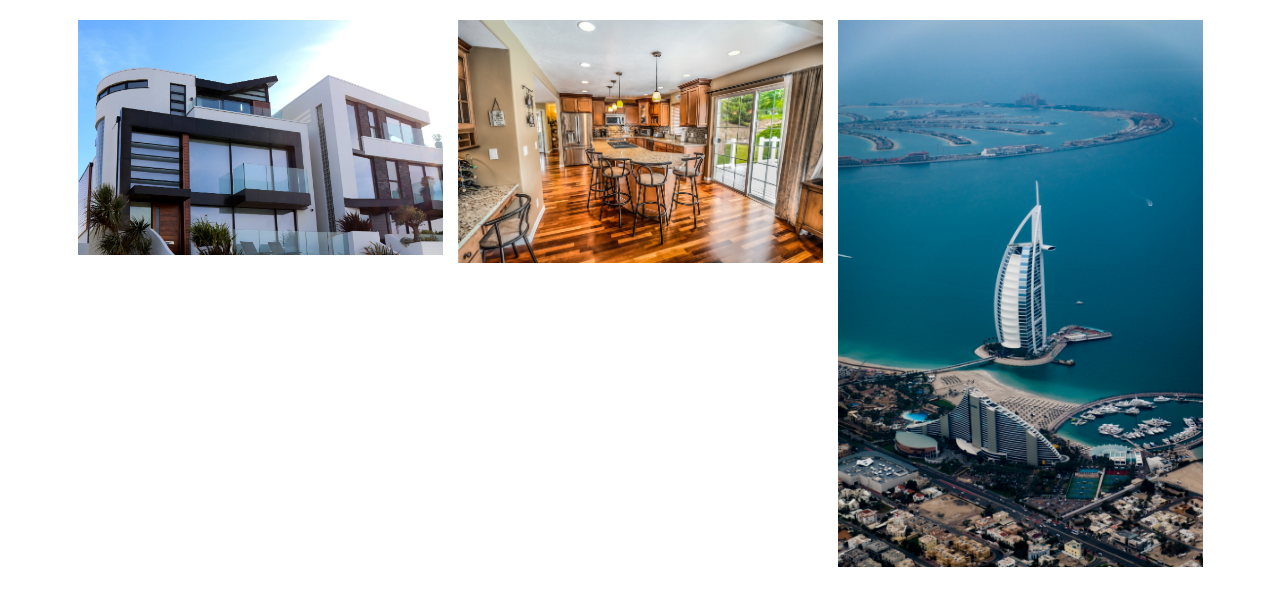
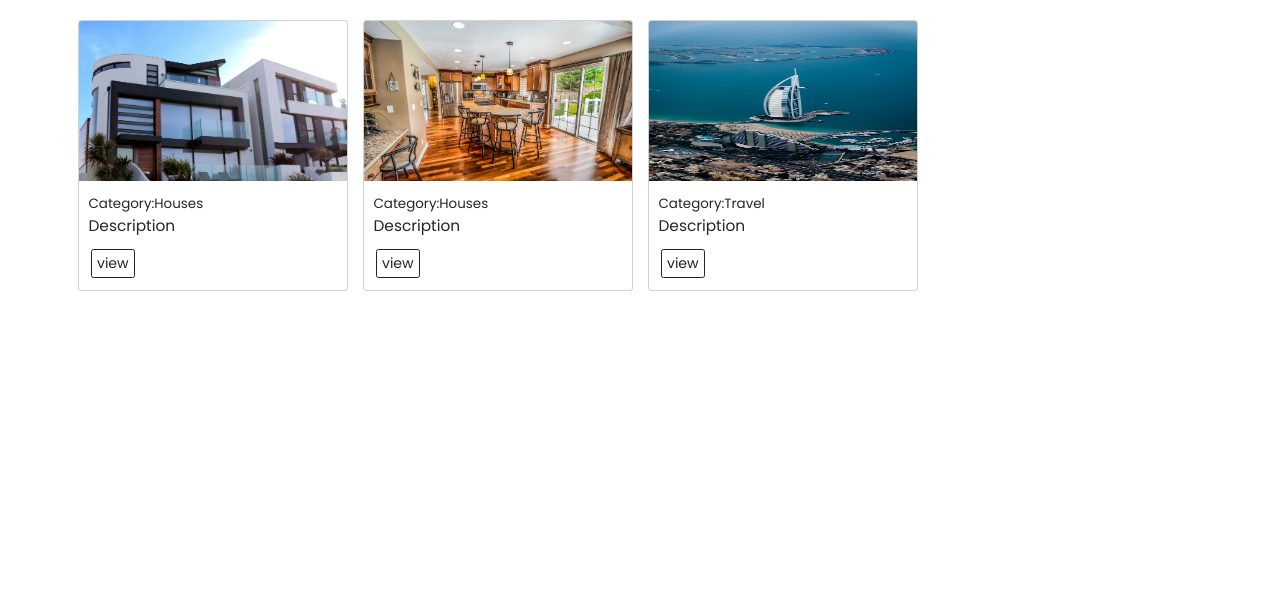
Before and after one commit to AjedidahMwanzia/jays-gallery, a Django app: page /location/2 in a window 1280 px wide. Shown: the part 75-681 px from the top of the page. Run offline with Django 4.2, Linux system fonts and the light colour scheme; data comes from the database, SQL or seed files in the repository; both versions use the stored data as it was after the commit; some libraries are stand-ins or nearby versions.

Commit message:
style the view photo html page

```diff
--- a/photos/templates/photos/location.html
+++ b/photos/templates/photos/location.html
@@ -3,10 +3,19 @@
 <div class="container">
     <div class="row">
         {% for photo in photos %}
-       <div class="col-md-4">
+        <div class="col-md-3" >
+          <div class="card"  style="margin-bottom: 1vw;">
+            <img style="height: 20vh;" src="{{ photo.image.url}}" class="card-img-top" alt="...">
+            <div class="card-body">
+              <small>Category:{{photo.category.name}}</small>
+              <p> Description </p>
+              <a href="{% url 'photo' photo.id %}" class="btn btn-outline-dark btn-sm m-1">view</a>
+            </div>
+          </div>
+        </div>
 
-         <img src="{{photo.image.url}}" class="img-responsive" alt="Image"height="300px"width="100%">
-       </div>
+
+
       {% endfor %}
        <div class="col-md-4"></div>
        <div class="col-md-4"></div>
```
Also changed, not shown: photos/templates/photos/photo.html (+12 -10 lines), photos/templates/photos/search.html (+13 -3 lines), db.sqlite3.
